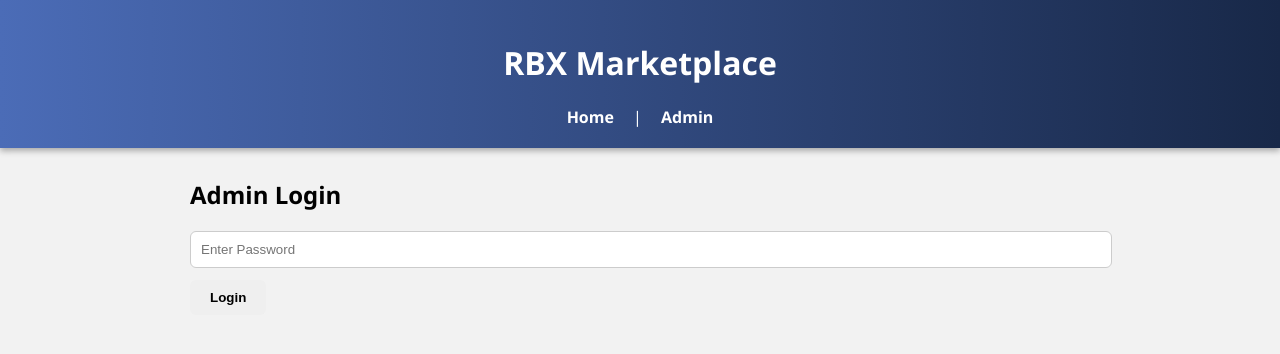
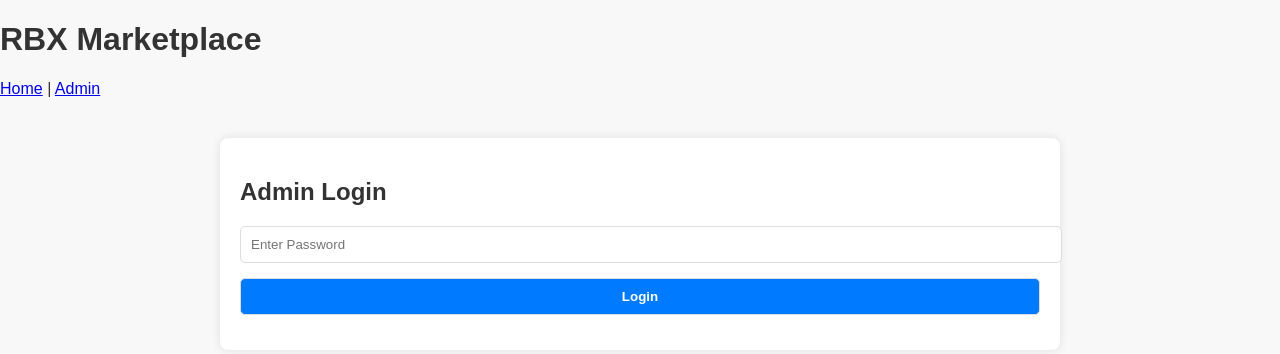
Before and after one commit to WeAreDevs-ops/roblox-market, a React (Vite) app: page /admin in a window 1280 px wide. Shown: the top 354 px of the page. Built offline with nearby package versions, Linux system fonts and the light colour scheme.

Commit message:
Update index.css

```diff
--- a/src/index.css
+++ b/src/index.css
@@ -1,65 +1,58 @@
 body {
   margin: 0;
   padding: 0;
-  font-family: 'Segoe UI', Tahoma, Geneva, Verdana, sans-serif;
-  background-color: #f2f2f2;
-}
-
-header {
-  background: linear-gradient(90deg, #4b6cb7, #182848);
-  color: #fff;
-  padding: 20px;
-  text-align: center;
-  box-shadow: 0 3px 6px rgba(0,0,0,0.3);
-}
-
-nav a {
-  color: #fff;
-  margin: 0 15px;
-  text-decoration: none;
-  font-weight: bold;
+  font-family: Arial, sans-serif;
+  background: #f8f8f8;
+  color: #333;
 }
 
 .container {
-  width: 90%;
-  max-width: 900px;
-  margin: 30px auto;
+  max-width: 800px;
+  margin: 40px auto;
+  padding: 20px;
+  background: white;
+  border-radius: 8px;
+  box-shadow: 0 0 10px rgba(0,0,0,0.1);
 }
 
-.card {
-  background: #fff;
-  padding: 20px;
-  margin-bottom: 20px;
-  border-radius: 12px;
-  box-shadow: 0 4px 8px rgba(0,0,0,0.1);
-}
-
-.card h3 {
-  margin: 0 0 10px;
+input, select, button {
+  display: block;
+  margin-bottom: 15px;
+  padding: 10px;
+  width: 100%;
+  border: 1px solid #ddd;
+  border-radius: 5px;
 }
 
 button {
-  padding: 10px 20px;
-  border: none;
-  border-radius: 6px;
+  background: #007bff;
+  color: white;
   font-weight: bold;
   cursor: pointer;
 }
 
-.buy {
-  background-color: #22c55e;
-  color: white;
+button:hover {
+  background: #0056b3;
 }
 
-.delete {
-  background-color: #ef4444;
-  color: white;
+.account-card {
+  display: flex;
+  align-items: center;
+  margin-bottom: 15px;
+  background: #fafafa;
+  padding: 10px;
+  border: 1px solid #ddd;
+  border-radius: 5px;
 }
 
-input, select {
-  width: 100%;
-  margin-bottom: 12px;
-  padding: 10px;
-  border-radius: 6px;
-  border: 1px solid #ccc;
+.account-card img {
+  width: 80px;
+  height: 80px;
+  object-fit: cover;
+  margin-right: 15px;
+  border-radius: 5px;
 }
+
+.account-info {
+  flex: 1;
+}
```
